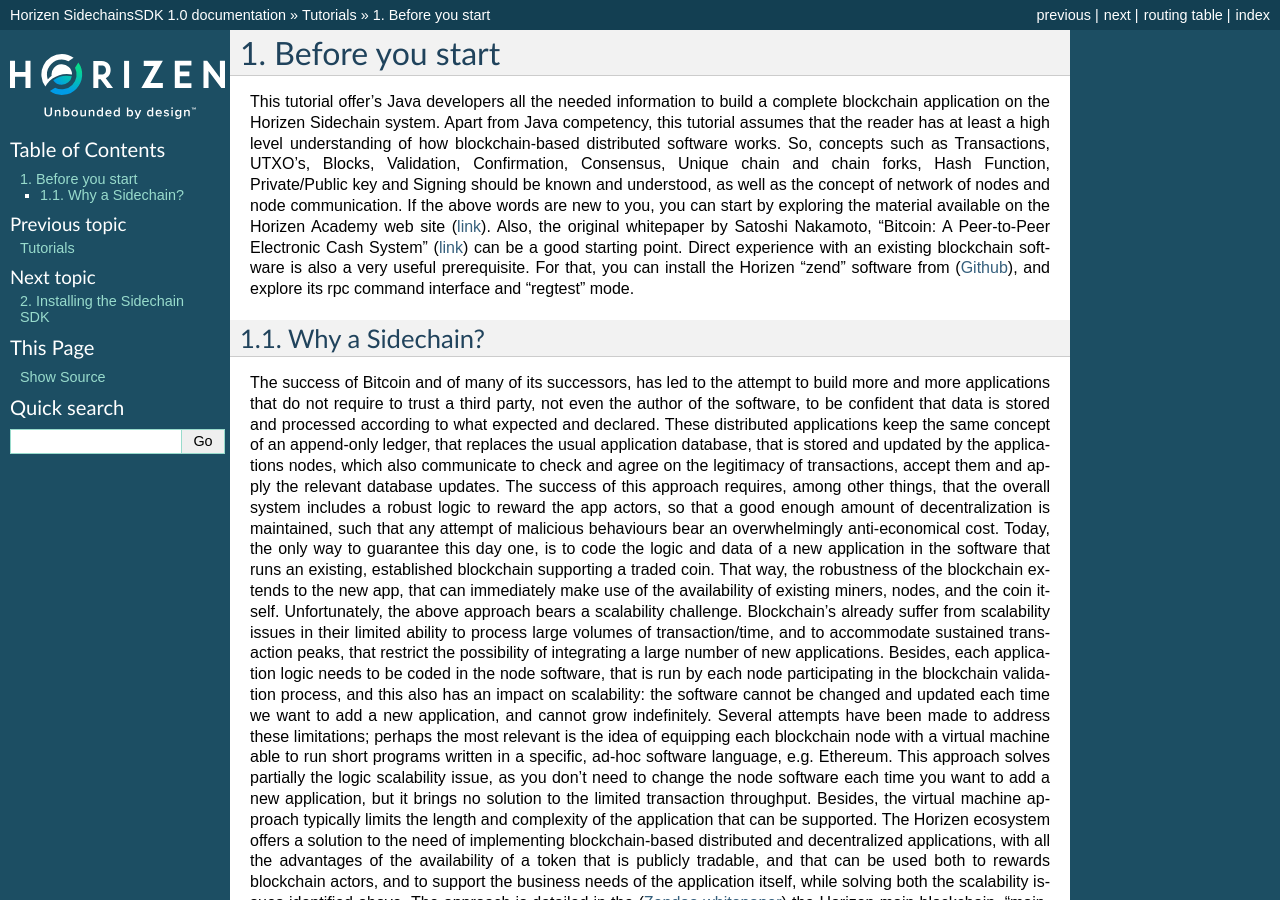
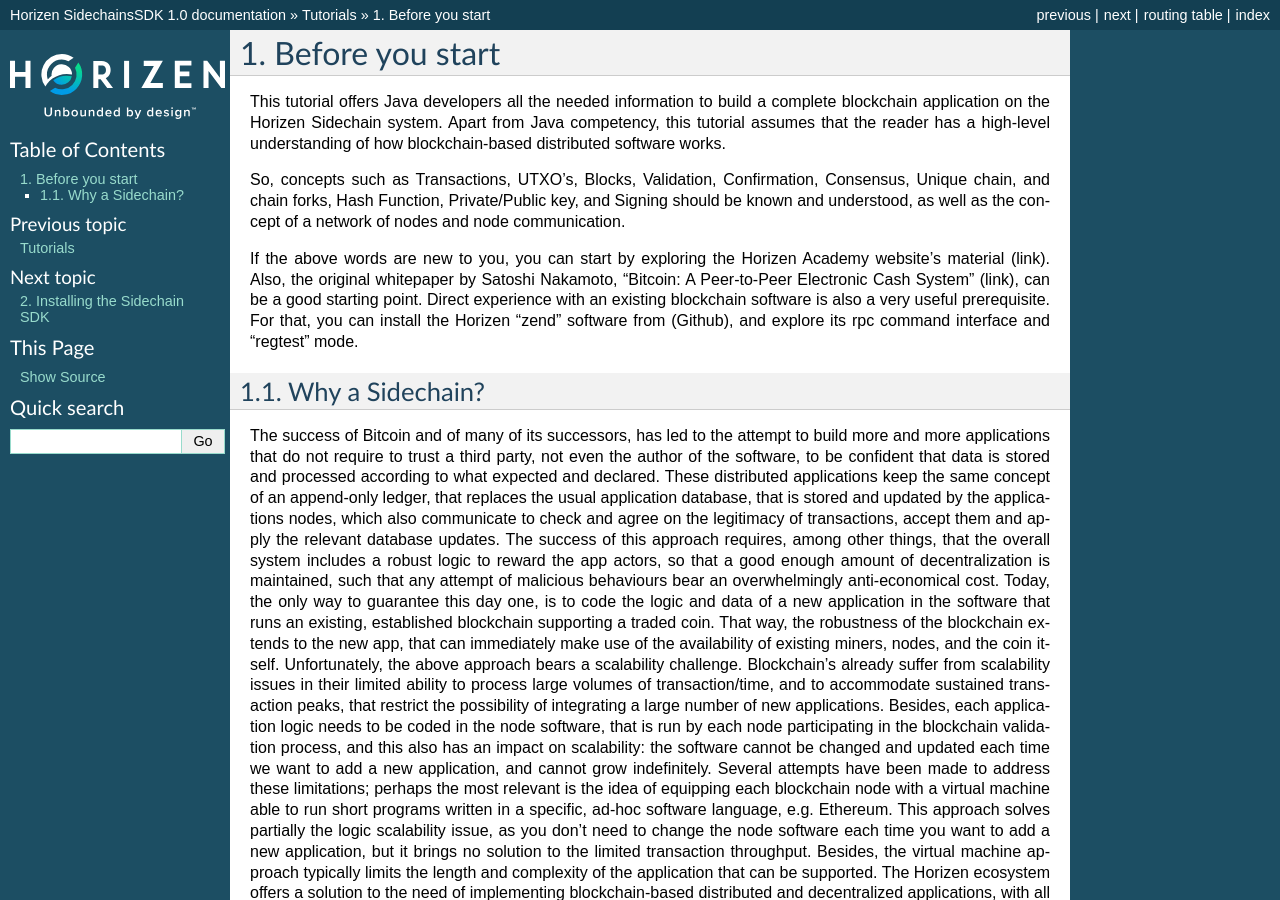
Before and after one commit to megaluck/documentation, a Sphinx documentation site: the page built from docs/introduction/overview.rst, in a window 1280 px wide and 900 px high. Built offline with Sphinx 7.4.7, drawn with Linux system fonts in a browser that asks for light colours.

Commit message:
Update overview.rst

```diff
--- a/docs/introduction/overview.rst
+++ b/docs/introduction/overview.rst
@@ -2,12 +2,11 @@
 Before you start
 ################
 
-This tutorial offer's Java developers all the needed information to build a complete blockchain application on the Horizen Sidechain system.
-Apart from Java competency, this tutorial assumes that the reader has at least a high level understanding of how blockchain-based distributed software works.
-So, concepts such as Transactions, UTXO's, Blocks, Validation, Confirmation, Consensus, Unique chain and chain forks, Hash Function, Private/Public key and Signing should be known and understood, as well as the concept of network of nodes and node communication.
-If the above words are new to you, you can start by exploring the material available on the Horizen Academy web site (`link <https://academy.horizen.global>`_).
-Also, the original whitepaper by Satoshi Nakamoto, “Bitcoin: A Peer-to-Peer Electronic Cash System” (`link <https://bitcoin.org/bitcoin.pdf>`_) can be a good starting point.
-Direct experience with an existing blockchain software is also a very useful prerequisite. For that, you can install the Horizen “zend” software from (`Github <https://github.com/HorizenOfficial/zen>`_), and explore its rpc command interface and “regtest” mode.
+This tutorial offers Java developers all the needed information to build a complete blockchain application on the Horizen Sidechain system. Apart from Java competency, this tutorial assumes that the reader has a high-level understanding of how blockchain-based distributed software works.
+
+So, concepts such as Transactions, UTXO's, Blocks, Validation, Confirmation, Consensus, Unique chain, and chain forks, Hash Function, Private/Public key, and Signing should be known and understood, as well as the concept of a network of nodes and node communication.
+
+If the above words are new to you, you can start by exploring the Horizen Academy website's material (link). Also, the original whitepaper by Satoshi Nakamoto, "Bitcoin: A Peer-to-Peer Electronic Cash System" (link), can be a good starting point. Direct experience with an existing blockchain software is also a very useful prerequisite. For that, you can install the Horizen "zend" software from (Github), and explore its rpc command interface and "regtest" mode.
 
 ****************
 Why a Sidechain?
```
